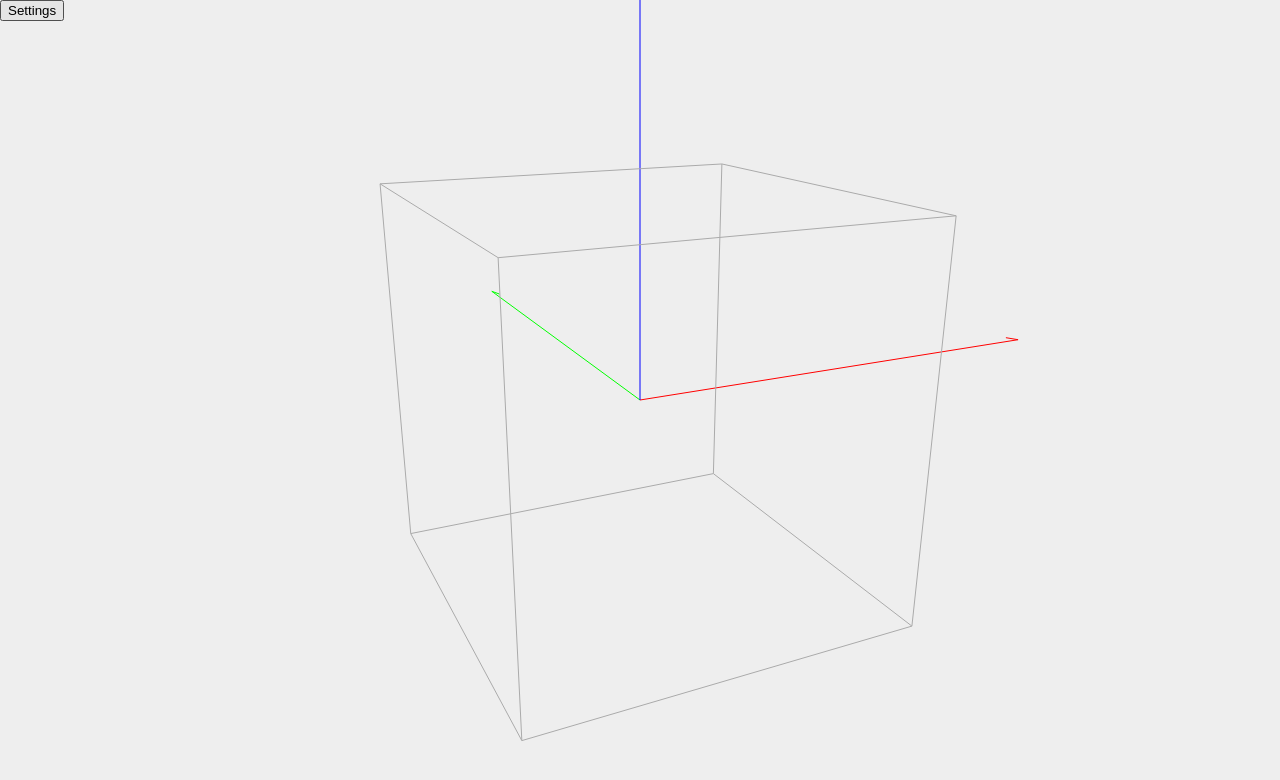
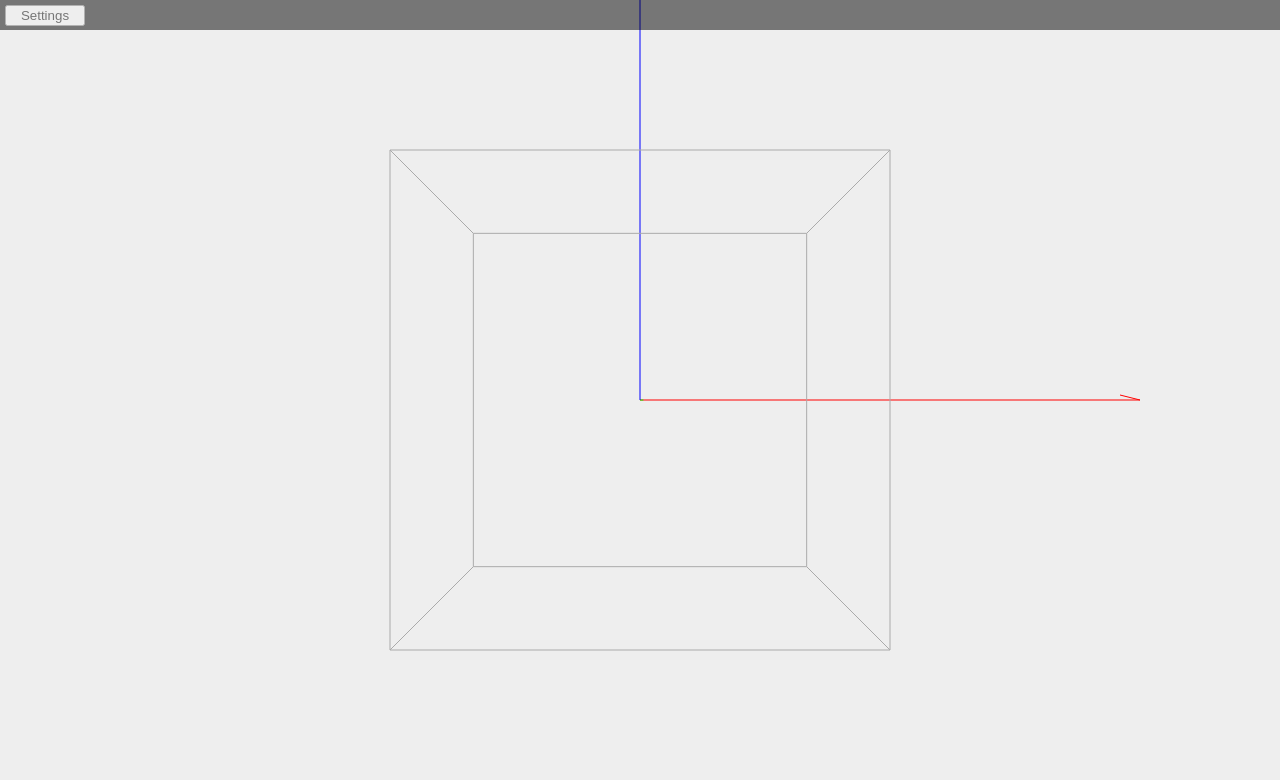
Before and after one commit to FarbrorGarbo/GridConstructor, a React (Create React App) app: page / in a window 1280 px wide. Shown: the top 780 px of the page. Built offline with nearby package versions, Linux system fonts and the light colour scheme.

Commit message:
Refactoring and extracting the 3d engine out of the React component.

```diff
--- a/src/App.css
+++ b/src/App.css
@@ -2,14 +2,18 @@ body {
   background-color: #eee;
 }
 
+h2 {
+  margin: 4px;
+}
+
 button {
-  position: absolute;
-  left: 0;
-  top: 0;
+  margin: 5px 5px;
+  width: 80px;
 }
 
 input {
   display: block;
+  width: 250px;
 }
 
 .App {
@@ -23,9 +27,18 @@ input {
 
 .settings {
   position: absolute;
+  top: 30px;
+  background-color: white;
+  padding: 0 10px 15px 10px;
+}
+
+.menu {
+  position: absolute;
   top: 0;
-  background-color: white;
-  padding: 20px;
+  width: 100%;
+  height: 30px;
+  background-color: black;
+  opacity: 0.5;
 }
 
 .canvas {
--- a/src/App.tsx
+++ b/src/App.tsx
@@ -1,19 +1,17 @@
 import React from "react";
-import GridConstructor from './GridConstructor';
+import { Settings } from "./GCEngine";
+import GCView from "./GCView";
 import "./App.css";
 
-// const useSettings: React.FC<{ init?: string }> = (init) => {
-//   const localStorageData: string | null = localStorage.getItem("grid");
-//   const [value, setValue] = React.useState<any>(
-//       !localStorageData ? {} || init
-//     );
-//   React.useEffect(
-//     () => {
-//       localStorage.setItem("grid", JSON.stringify(value));
-//     }
-//   )
-//   return [value, setValue];
-// }
+const readSettings = (initial: Settings) => {
+	const localStorageData: string | null = localStorage.getItem("grid");
+
+	const value = !localStorageData
+			? initial
+			: JSON.parse(localStorageData);
+
+	return value;
+}
 
 type GenericNumberInputProps = {
 	label: string;
@@ -55,6 +53,18 @@ const GenericNumberInput: React.FC<GenericNumberInputProps> = (props) => {
 }
 
 const App: React.FC = () => {
+	// Load settings
+	const settings: Settings = readSettings(
+		{
+			rotation: 0,
+			elevation: 0,
+			distance: 1000,
+			picturePlane: 1000,
+			offsetH: Math.floor(window.innerWidth/2),
+			offsetV: Math.floor(window.innerHeight/2)
+		}
+	);
+
 	// Show/hide settings
 	const [showSettings, toggle] = React.useState(false);
 
@@ -64,12 +74,12 @@ const App: React.FC = () => {
 	}
 
 	// Settings
-	const [rotation, setRotation] = React.useState(25);
-	const [elevation, setElevation] = React.useState(20);
-	const [distance, setDistance] = React.useState(1000);
-	const [picturePlane, setPicturePlane] = React.useState(1000);
-	const [offsetH, setOffsetH] = React.useState(Math.floor(window.innerWidth/2));
-	const [offsetV, setOffsetV] = React.useState(Math.floor(window.innerHeight/2));
+	const [rotation, setRotation] = React.useState( settings.rotation );
+	const [elevation, setElevation] = React.useState( settings.elevation );
+	const [distance, setDistance] = React.useState( settings.distance );
+	const [picturePlane, setPicturePlane] = React.useState( settings.picturePlane);
+	const [offsetH, setOffsetH] = React.useState( settings.offsetH );
+	const [offsetV, setOffsetV] = React.useState( settings.offsetV );
 
 	const handleRotation = (value: number) => { setRotation(value) };
 	const handleElevation = (value: number) => { setElevation(value) };
@@ -78,15 +88,32 @@ const App: React.FC = () => {
 	const handleOffsetH = (value: number) => { setOffsetH(value) };
 	const handleOffsetV = (value: number) => { setOffsetV(value) };
 
-	// React.useEffect( () => { console.log(rotation)}, [rotation]);
-	// React.useEffect( () => { console.log(elevation)}, [elevation]);
+	React.useEffect(
+		() => {
+			localStorage.setItem("grid", JSON.stringify(
+				{
+					rotation: rotation,
+					elevation: elevation,
+					distance: distance,
+					picturePlane: picturePlane,
+					offsetH: offsetH,
+					offsetV: offsetV
+				})
+			);
+		},
+		[rotation, elevation, distance, picturePlane, offsetH, offsetV]
+	);
 
 	return (
 		<div className="App">
-			<GridConstructor settings={{rotation: rotation, elevation: elevation, distance: distance, picturePlane: picturePlane, offsetH: offsetH, offsetV: offsetV}} />
+			<GCView settings={{rotation: rotation, elevation: elevation, distance: distance, picturePlane: picturePlane, offsetH: offsetH, offsetV: offsetV}} />
+
+			<div className="menu">
+				<button onClick={toggleSettings}>{showSettings ? "Back" : "Settings"}</button>
+			</div>
+
 			{showSettings &&
 			<div className={"settings"}>
-				<button onClick={toggleSettings}>{showSettings ? "Close" : "Settings"}</button>
 				<h2>Perspektive Settings</h2>
 				<GenericNumberInput label={"Rotation"} min={0} max={359} step={5} value={rotation} returnValue={(val) => handleRotation(val)} />
 				<GenericNumberInput label={"Elevation"} min={0} max={90} step={5} value={elevation} returnValue={(val) => handleElevation(val)} />
@@ -95,7 +122,6 @@ const App: React.FC = () => {
 				<GenericNumberInput label={"Offset Horisontal"} min={0} max={999999} step={5} value={offsetH} returnValue={(val) => handleOffsetH(val)} />
 				<GenericNumberInput label={"Offset Vertical"} min={0} max={999999} step={5} value={offsetV} returnValue={(val) => handleOffsetV(val)} />
 			</div>}
-			{!showSettings && <button onClick={toggleSettings}>{showSettings ? "Close" : "Settings"}</button>}
 		</div>
 	);
 }
--- /dev/null
+++ b/src/GCEngine.ts
@@ -0,0 +1,63 @@
+// The GridConstructor 3d engine
+
+class GCEngine {
+    private _settings: Settings;
+
+    constructor () {
+        this._settings = this._getInitialSettings();
+    }
+
+    private _getInitialSettings () : Settings {
+        return {
+            rotation: 0,
+            elevation: 0,
+            distance: 1000,
+            picturePlane: 1000,
+            offsetH: 500,
+            offsetV: 500
+        }
+    }
+
+    private _degrees_to_radians = (degrees: number) => {
+      return degrees * (Math.PI / 180);
+    }
+
+    public project (settings: Settings = this._settings, point: Vec) : Point {
+        const rot = this._degrees_to_radians(settings.rotation);
+        const elev = this._degrees_to_radians(settings.elevation);
+        const n = point.x * Math.sin(rot) + point.y * Math.cos(rot);
+        const a = point.x * Math.cos(rot) - point.y * Math.sin(rot);
+        const b = n * Math.cos(elev) - point.z * Math.sin(elev);
+        const c = n * Math.sin(elev) + point.z * Math.cos(elev);
+        const H = settings.picturePlane * a / (settings.distance + b) + settings.offsetH;
+        const V = settings.picturePlane * c / (settings.distance + b) + settings.offsetV;
+        return {h: H, v: V};
+    }
+}
+
+export type Settings = {
+    rotation: number,
+    elevation: number,
+    distance: number,
+    picturePlane: number,
+    offsetH: number,
+    offsetV: number
+};
+
+export type Vec = {
+    x: number,
+    y: number,
+    z: number
+};
+
+export type Point = {
+    h: number,
+    v: number
+};
+
+export type Line = {
+    start: Vec,
+    end: Vec
+};
+
+export default new GCEngine ();
--- a/src/GridConstructor.tsx
+++ b/src/GCView.tsx
@@ -1,38 +1,8 @@
 import React from "react";
-
-type Settings = {
-    rotation: number,
-    elevation: number,
-    distance: number,
-    picturePlane: number,
-    offsetH: number,
-    offsetV: number
-}
+import GCEngine, { Settings } from "./GCEngine";
 
 type ViewProps = {
     settings: Settings
-}
-
-type Vector = {
-	x: number,
-	y: number,
-	z: number
-}
-
-const degrees_to_radians = (degrees: number) => {
-  return degrees * (Math.PI / 180);
-}
-
-const projcet = (settings: Settings, point: Vector) => {
-	const rot = degrees_to_radians(settings.rotation);
-	const elev = degrees_to_radians(settings.elevation);
-	const n = point.x * Math.sin(rot) + point.y * Math.cos(rot);
-	const a = point.x * Math.cos(rot) - point.y * Math.sin(rot);
-	const b = n * Math.cos(elev) - point.z * Math.sin(elev);
-	const c = n * Math.sin(elev) + point.z * Math.cos(elev);
-	const h = settings.picturePlane * a / (settings.distance + b) + settings.offsetH;
-	const v = settings.picturePlane * c / (settings.distance + b) + settings.offsetV;
-	return [h, v];
 }
 
 const GridConstructor: React.FC<ViewProps> = ({ settings }: ViewProps) => {
@@ -57,12 +27,12 @@ const GridConstructor: React.FC<ViewProps> = ({ settings }: ViewProps) => {
 					[{x:480, y:0, z:5}, {x:500, y:0, z:0}]
 				]
 				xLines.forEach(line => {
-					const calcPointA = projcet(settings, line[0]);
-					const calcPointB = projcet(settings, line[1]);
+					const calcPointA = GCEngine.project(settings, line[0]);
+					const calcPointB = GCEngine.project(settings, line[1]);
 					ctx.beginPath();
-					ctx.moveTo(calcPointA[0], canvas.height - calcPointA[1]);
-					ctx.lineTo(calcPointB[0], canvas.height - calcPointB[1]);
-					ctx.lineTo(calcPointB[0], canvas.height - calcPointB[1]);
+					ctx.moveTo(calcPointA.h, canvas.height - calcPointA.v);
+					ctx.lineTo(calcPointB.h, canvas.height - calcPointB.v);
+					ctx.lineTo(calcPointB.h, canvas.height - calcPointB.v);
 					ctx.stroke();
 				});
 
@@ -72,12 +42,12 @@ const GridConstructor: React.FC<ViewProps> = ({ settings }: ViewProps) => {
 					[{x:5, y:480, z:0}, {x:0, y:500, z:0}]
 				]
 				yLines.forEach(line => {
-					const calcPointA = projcet(settings, line[0]);
-					const calcPointB = projcet(settings, line[1]);
+					const calcPointA = GCEngine.project(settings, line[0]);
+					const calcPointB = GCEngine.project(settings, line[1]);
 					ctx.beginPath();
-					ctx.moveTo(calcPointA[0], canvas.height - calcPointA[1]);
-					ctx.lineTo(calcPointB[0], canvas.height - calcPointB[1]);
-					ctx.lineTo(calcPointB[0], canvas.height - calcPointB[1]);
+					ctx.moveTo(calcPointA.h, canvas.height - calcPointA.v);
+					ctx.lineTo(calcPointB.h, canvas.height - calcPointB.v);
+					ctx.lineTo(calcPointB.h, canvas.height - calcPointB.v);
 					ctx.stroke();
 				});
 
@@ -87,12 +57,12 @@ const GridConstructor: React.FC<ViewProps> = ({ settings }: ViewProps) => {
 					[{x:5, y:0, z:480}, {x:0, y:0, z:500}]
 				]
 				zLines.forEach(line => {
-					const calcPointA = projcet(settings, line[0]);
-					const calcPointB = projcet(settings, line[1]);
+					const calcPointA = GCEngine.project(settings, line[0]);
+					const calcPointB = GCEngine.project(settings, line[1]);
 					ctx.beginPath();
-					ctx.moveTo(calcPointA[0], canvas.height - calcPointA[1]);
-					ctx.lineTo(calcPointB[0], canvas.height - calcPointB[1]);
-					ctx.lineTo(calcPointB[0], canvas.height - calcPointB[1]);
+					ctx.moveTo(calcPointA.h, canvas.height - calcPointA.v);
+					ctx.lineTo(calcPointB.h, canvas.height - calcPointB.v);
+					ctx.lineTo(calcPointB.h, canvas.height - calcPointB.v);
 					ctx.stroke();
 				});
 
@@ -116,10 +86,10 @@ const GridConstructor: React.FC<ViewProps> = ({ settings }: ViewProps) => {
 					[{x:200, y:-200, z:-200}, {x:200, y:200, z:-200}]
 				]
 				cubeLines.forEach(line => {
-					const calcPointA = projcet(settings, line[0]);
-					const calcPointB = projcet(settings, line[1]);
-					ctx.moveTo(calcPointA[0], canvas.height - calcPointA[1]);
-					ctx.lineTo(calcPointB[0], canvas.height - calcPointB[1]);
+					const calcPointA = GCEngine.project(settings, line[0]);
+					const calcPointB = GCEngine.project(settings, line[1]);
+					ctx.moveTo(calcPointA.h, canvas.height - calcPointA.v);
+					ctx.lineTo(calcPointB.h, canvas.height - calcPointB.v);
 				});
 				ctx.stroke();
 			}
```
Also changed, not shown: 1 other file (tests, documents, lock files or other folders).
